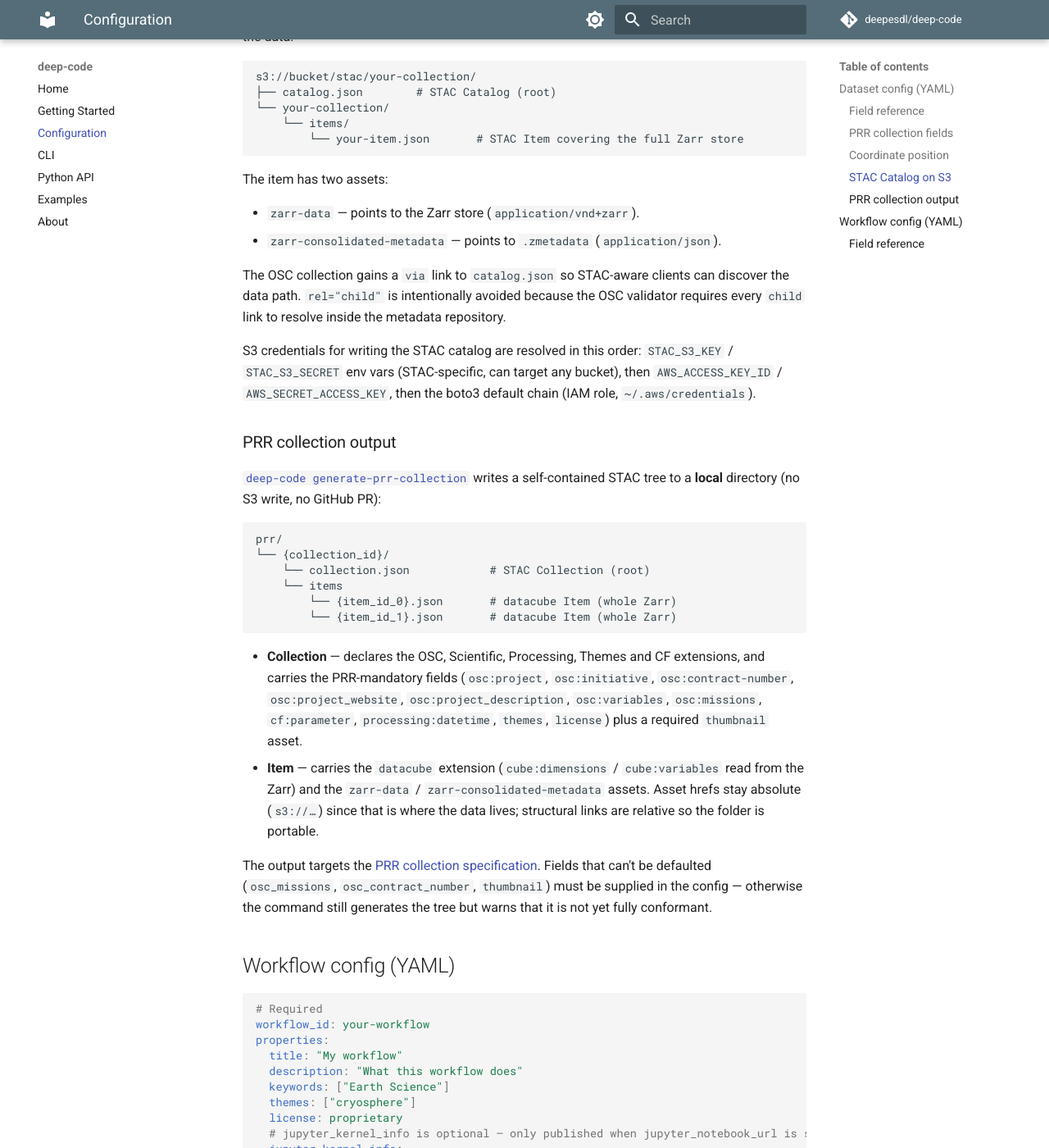
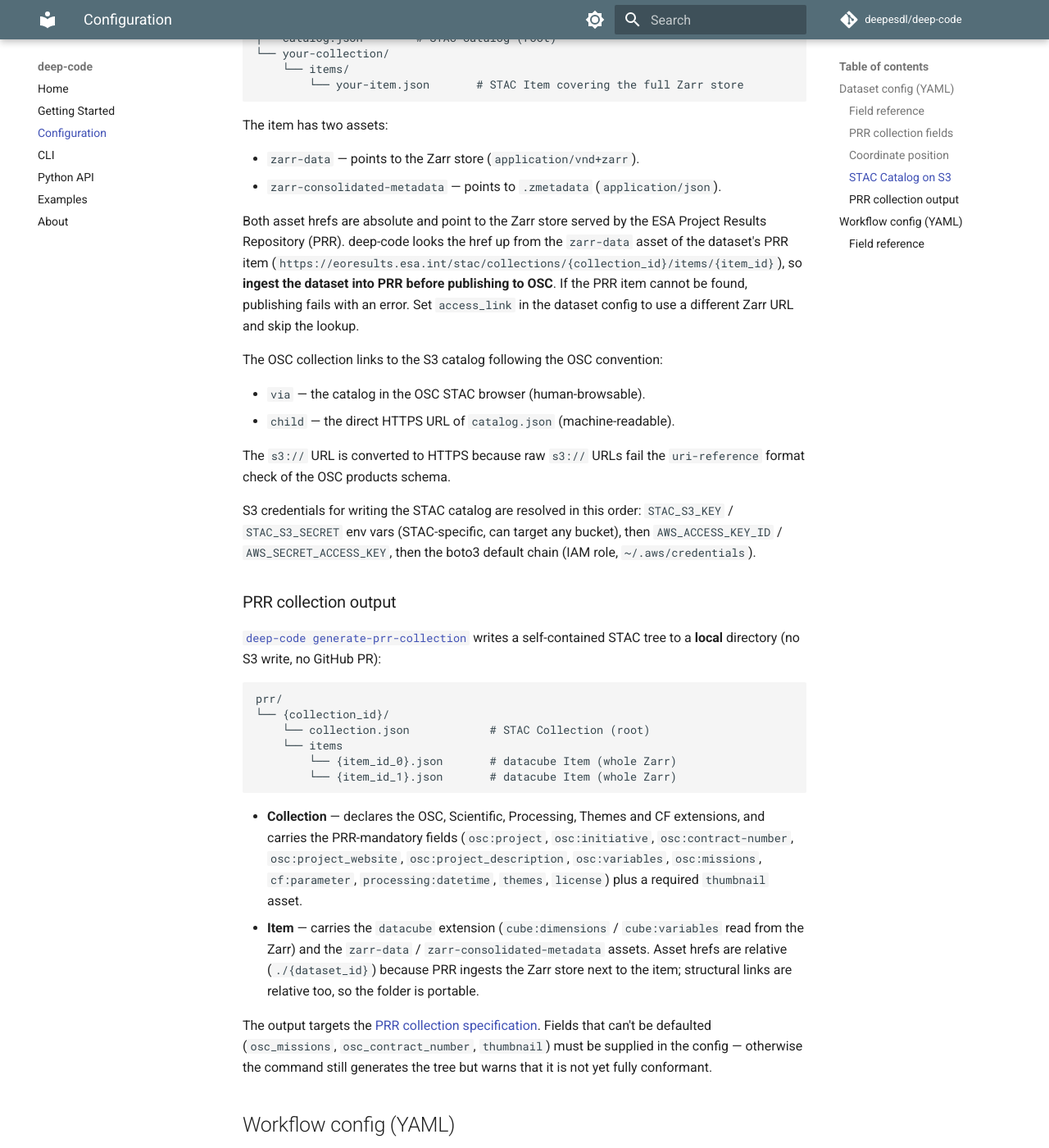
Before and after one commit to deepesdl/deep-code, an MkDocs documentation site: the page built from docs/configuration.md, in a window 1280 px wide and 1400 px high, scrolled down 3982 px. Shown: the whole window at 82% size. Built offline with MkDocs 1.6.1 and Material for MkDocs 9.7.7, drawn with Linux system fonts in a browser that asks for light colours; comment, search, counter and statistics services are not loaded; some of the changed text lies outside the part shown.

Commit message:
updated docs

```diff
--- a/docs/configuration.md
+++ b/docs/configuration.md
@@ -28,10 +28,10 @@ osc_project_url: osc-project-url
 # Optional
 osc_themes: [cryosphere]        # must match slugs at opensciencedata.esa.int/themes/catalog — auto-lowercased
 osc_region: global
-dataset_status: completed       # ongoing | completed | planned (default: ongoing)
+osc_status: completed           # ongoing | completed | planned (default: completed)
 documentation_link: https://example.com/docs
 visualisation_link: https://example.com/viewer   # URL to a visualisation of the dataset
-access_link_root: s3://bucket/   # defaults to s3://deep-esdl-public
+access_link: https://eoresults.esa.int/d/<collection>/.../<dataset>.zarr   # defaults to the PRR item's Zarr asset
 
 # CF parameter overrides (list of {name, units, ...} dicts)
 cf_parameter:
@@ -61,12 +61,11 @@ prr_output_dir: ./prr/your-collection
 | `osc_project_url`      | Yes      | OSC project url used to link to project.                                                                                                                     |
 | `osc_themes`           | No       | List of OSC theme slugs (e.g. `[cryosphere, oceans]`). Values are automatically lowercased so `Land` and `land` are equivalent.                              |
 | `osc_region`           | No       | Geographical region label (default: `Global`).                                                                                                               |
-| `dataset_status`       | No       | One of `ongoing`, `completed`, or `planned` (default: `ongoing`).                                                                                            |
-| `access_link`          | No       | Public S3 URL of the Zarr store. Defaults to `s3://deep-esdl-public/{dataset_id}`.                                                                           |
+| `osc_status`           | No       | One of `ongoing`, `completed`, or `planned` (default: `completed`).                                                                                          |
+| `access_link`          | No       | Absolute URL of the Zarr store, used as the asset href of the OSC STAC item. Defaults to the `zarr-data` asset of the dataset's item in the PRR STAC API (`https://eoresults.esa.int/stac/collections/{collection_id}/items/{item_id}`), so ingest into PRR before publishing to OSC. |
 | `description`          | No       | Human-readable description of the dataset. Overrides the `description` attribute in the Zarr store; falls back to `"No description available."` if neither is set. |
 | `documentation_link`   | No       | URL to dataset documentation.                                                                                                                                |
 | `visualisation_link`   | No       | URL to a visualisation of the dataset (e.g. xcube Viewer, WMS). Added as a `visualisation` link with title `"Dataset visualisation"`.                        |
-| `osc_project`          | No       | OSC project ID this dataset belongs to (e.g. `deep-earth-system-data-lab`). Defaults to `deep-earth-system-data-lab`.                                        |
 | `cf_parameter`         | No       | List of CF metadata dicts to override variable attributes (e.g. `name`, `units`).                                                                            |
 | `stac_catalog_s3_root` | Yes      | S3 root where the STAC Catalog and Item are published. Publishing fails if this field is absent. See [STAC Catalog on S3](#stac-catalog-on-s3).              |
 
@@ -132,9 +131,21 @@ The item has two assets:
 - `zarr-data` — points to the Zarr store (`application/vnd+zarr`).
 - `zarr-consolidated-metadata` — points to `.zmetadata` (`application/json`).
 
-The OSC collection gains a `via` link to `catalog.json` so STAC-aware clients
-can discover the data path. `rel="child"` is intentionally avoided because the
-OSC validator requires every `child` link to resolve inside the metadata repository.
+Both asset hrefs are absolute and point to the Zarr store served by the ESA
+Project Results Repository (PRR). deep-code looks the href up from the `zarr-data`
+asset of the dataset's PRR item
+(`https://eoresults.esa.int/stac/collections/{collection_id}/items/{item_id}`),
+so **ingest the dataset into PRR before publishing to OSC**. If the PRR item cannot
+be found, publishing fails with an error. Set `access_link` in the dataset config to
+use a different Zarr URL and skip the lookup.
+
+The OSC collection links to the S3 catalog following the OSC convention:
+
+- `via` — the catalog in the OSC STAC browser (human-browsable).
+- `child` — the direct HTTPS URL of `catalog.json` (machine-readable).
+
+The `s3://` URL is converted to HTTPS because raw `s3://` URLs fail the
+`uri-reference` format check of the OSC products schema.
 
 S3 credentials for writing the STAC catalog are resolved in this order:
 `STAC_S3_KEY` / `STAC_S3_SECRET` env vars (STAC-specific, can target any bucket),
@@ -162,8 +173,8 @@ prr/
   `license`) plus a required `thumbnail` asset.
 - **Item** — carries the `datacube` extension (`cube:dimensions` / `cube:variables`
   read from the Zarr) and the `zarr-data` / `zarr-consolidated-metadata` assets. Asset
-  hrefs stay absolute (`s3://…`) since that is where the data lives; structural links
-  are relative so the folder is portable.
+  hrefs are relative (`./{dataset_id}`) because PRR ingests the Zarr store next to
+  the item; structural links are relative too, so the folder is portable.
 
 The output targets the
 [PRR collection specification](https://eoresults.esa.int/prr_collection_specifications.html).
```
Also changed, not shown: docs/cli.md (+7 -2 lines), docs/python-api.md (+10 -2 lines).
